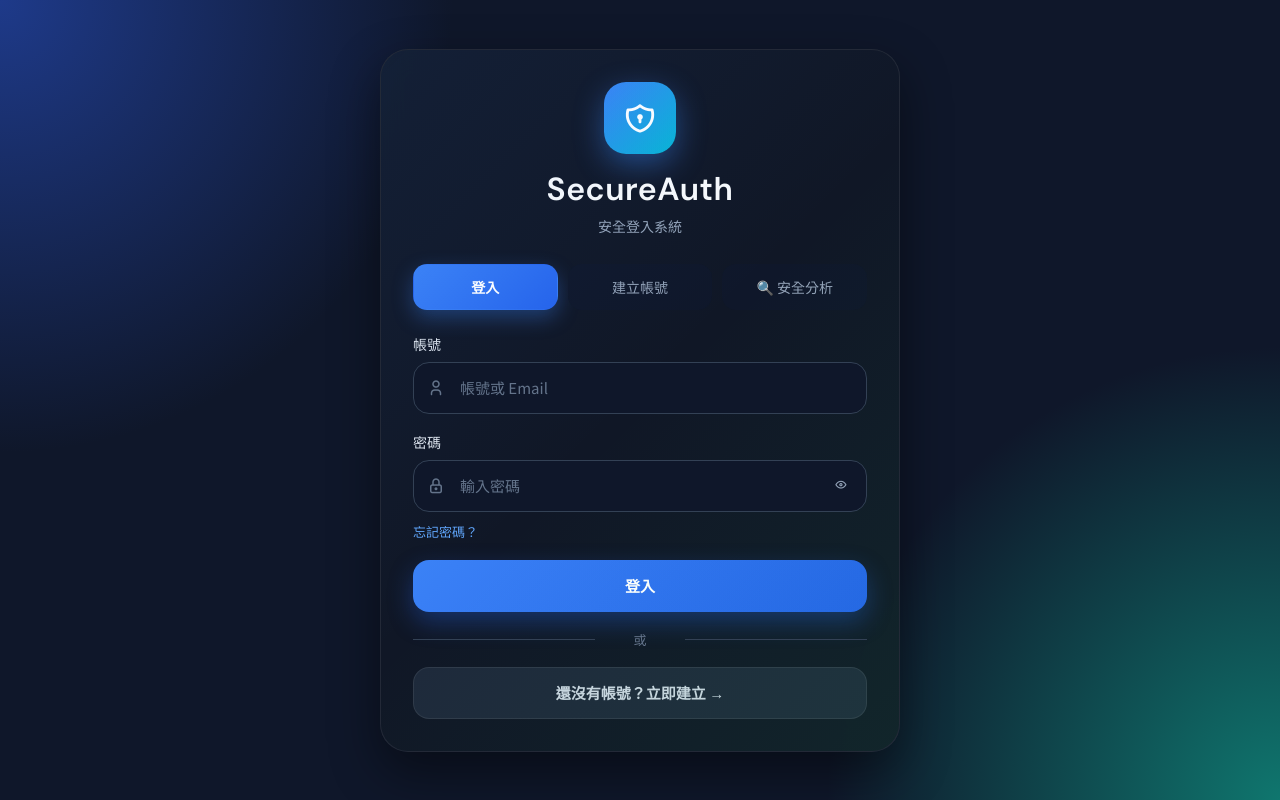
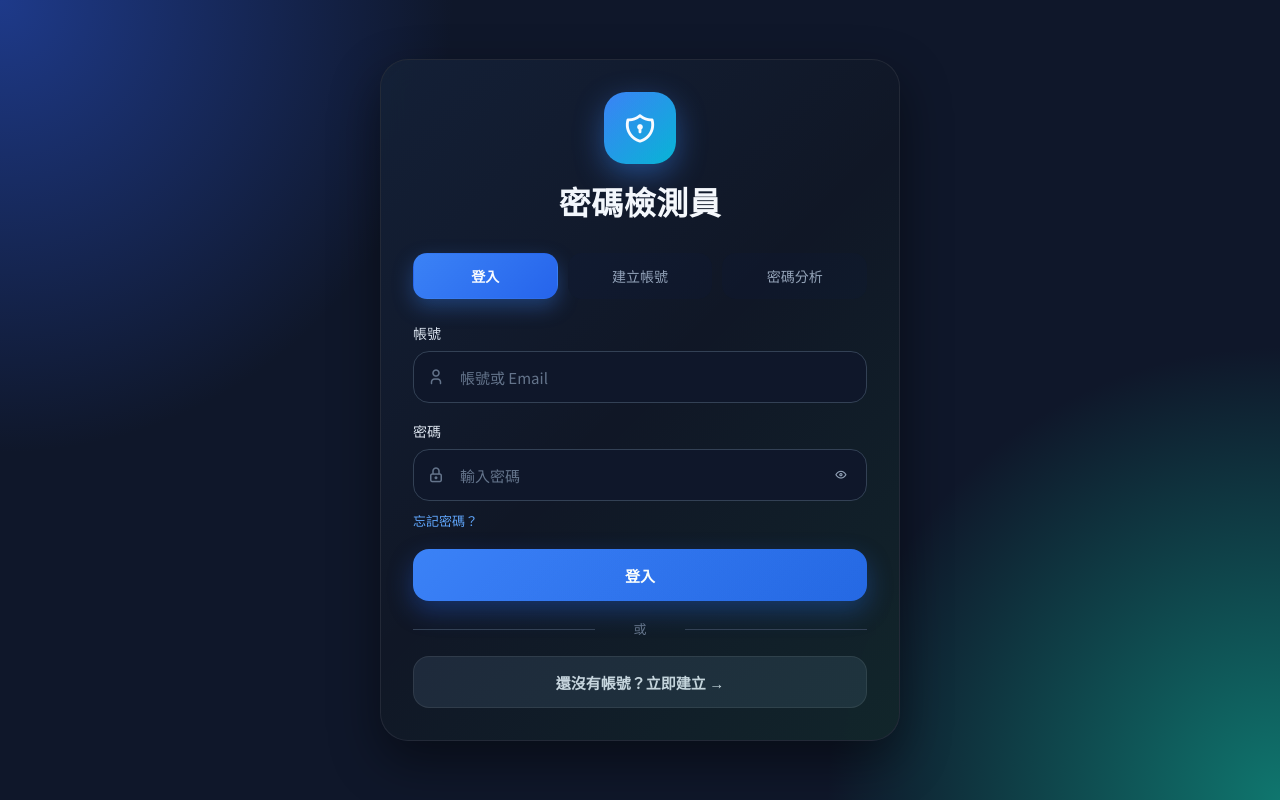
Before and after one commit to max940218am-spec/password, a plain HTML site: page 畢業專題/my project/index.html in a window 1280 px wide. Drawn offline with nearby package versions, Linux system fonts and the light colour scheme.

Commit message:
Update index.html

```diff
--- a/畢業專題/my project/index.html
+++ b/畢業專題/my project/index.html
@@ -96,12 +96,12 @@ input::placeholder{color:#64748b}
 <div class="card">
   <div class="logo">
     <div class="logo-icon"><i class="ti ti-shield-lock"></i></div>
-    <h1>SecureAuth</h1><p>安全登入系統</p>
+    <h1>密碼檢測員</h1><p></p>
   </div>
   <div class="tabs">
     <button class="tab on" onclick="go('li')">登入</button>
     <button class="tab" onclick="go('rg')">建立帳號</button>
-    <button class="tab" onclick="go('sa')">🔍 安全分析</button>
+    <button class="tab" onclick="go('sa')">密碼分析</button>
   </div>
   <div id="tk"></div>
 
```
